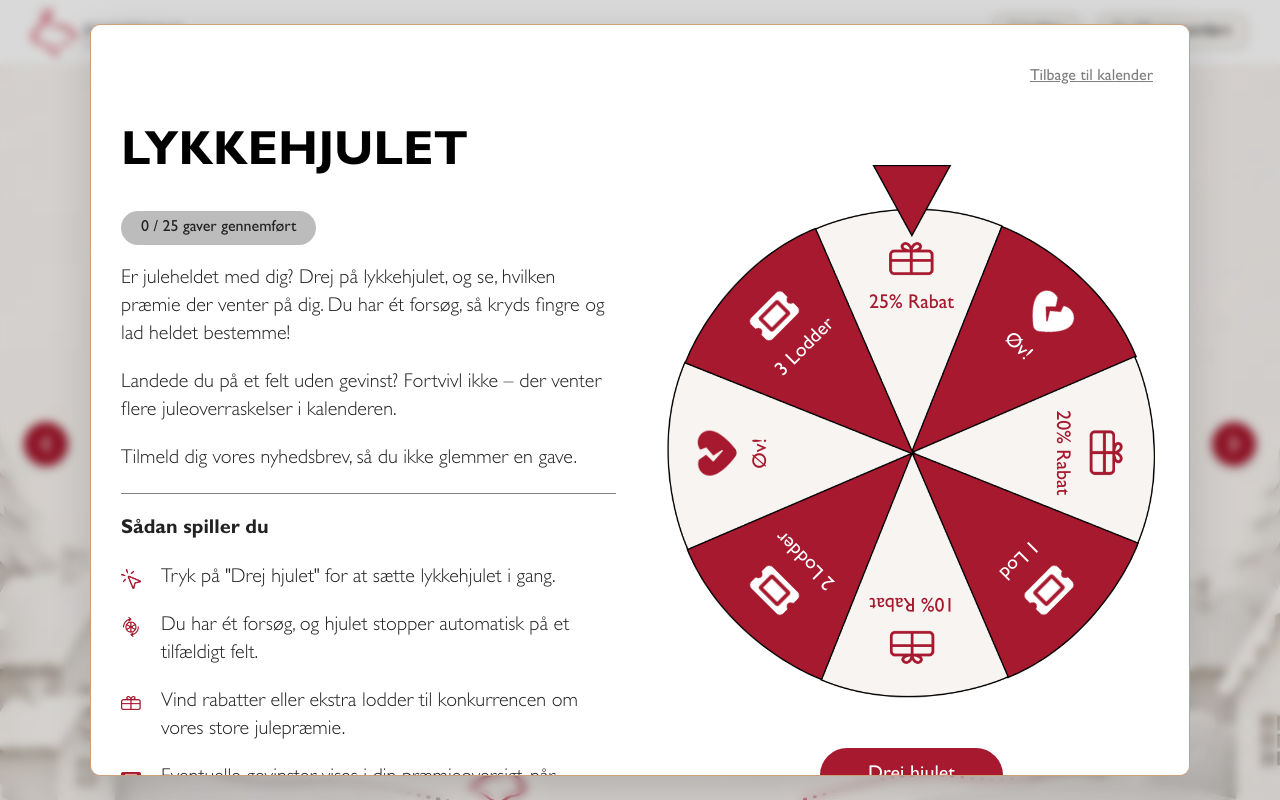
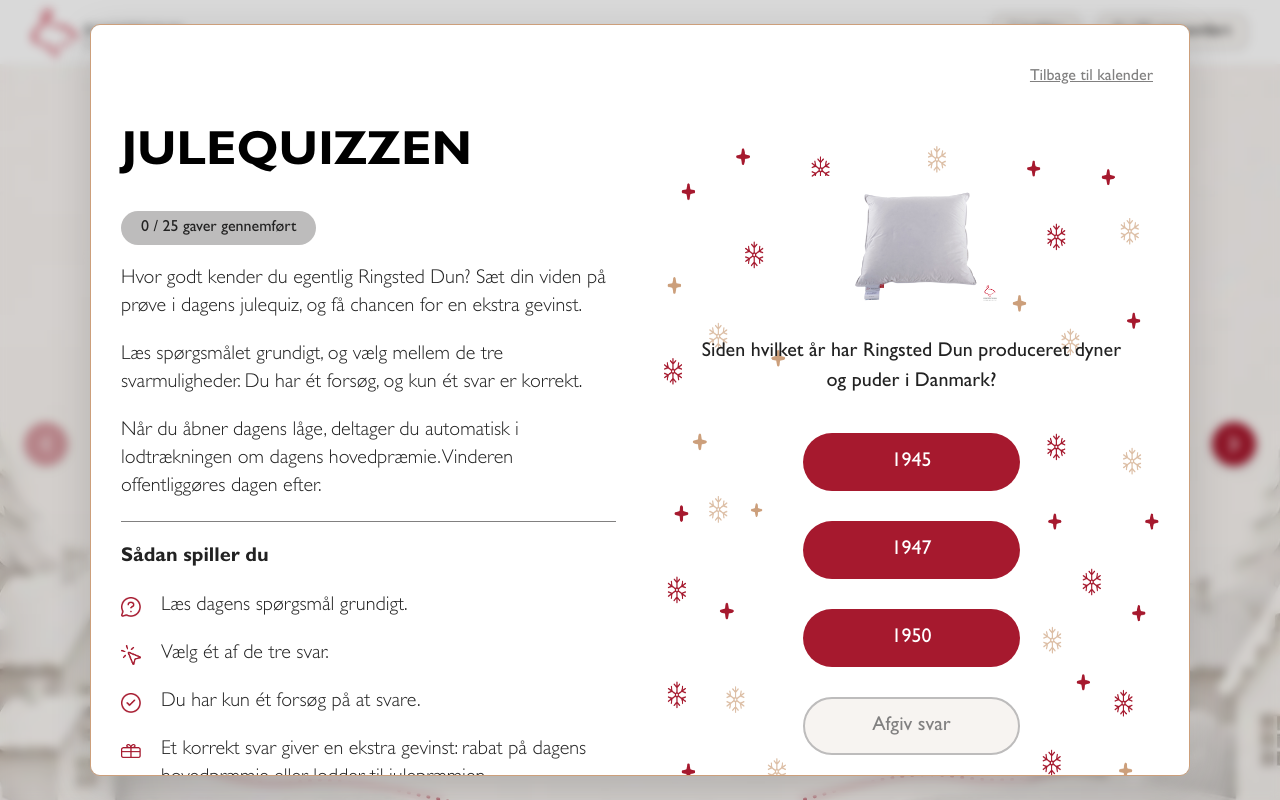
Before and after one commit to t1ger-scripts/julekalender, a React (Vite) app: page / in a window 1280 px wide. Both pictures are taken after a click on the button "ÅBN GAVEN". Shown: the top 800 px of the page. Built offline with nearby package versions, Linux system fonts and the light colour scheme.

Commit message:
feat: connect quiz with saved rewards and revisit

```diff
--- a/src/components/activities/Quiz.tsx
+++ b/src/components/activities/Quiz.tsx
@@ -1 +1,75 @@
-/* Indeholder quizzen og melder gennemførelse tilbage til kalenderen. */
+import { useRef, useState } from 'react'
+import type {
+  ActivityResult,
+  QuizQuestion,
+} from '../../types/calendar'
+
+interface QuizProps {
+  quiz: QuizQuestion
+  onComplete: (result: ActivityResult) => void
+}
+
+// Viser ét spørgsmål og melder resultatet tilbage efter besvarelse.
+function Quiz({ quiz, onComplete }: QuizProps) {
+  const hasSubmitted = useRef(false)
+
+  const [selectedAnswer, setSelectedAnswer] = useState<number | null>(null)
+  const [isSubmitted, setIsSubmitted] = useState(false)
+
+  function handleSubmit() {
+    if (selectedAnswer === null || hasSubmitted.current) return
+
+    hasSubmitted.current = true
+    setIsSubmitted(true)
+
+    const isCorrect = selectedAnswer === quiz.correctAnswer
+    const reward = quiz.reward
+
+    onComplete({
+      tickets:
+        isCorrect && reward.type === 'ticket' ? reward.value : 0,
+      discountPercent:
+        isCorrect && reward.type === 'discount' ? reward.value : 0,
+    })
+  }
+
+  return (
+    <div className="quiz-game">
+      <img
+        className="quiz-image"
+        src={quiz.image}
+        alt={quiz.imageAlt}
+      />
+
+      <h2 className="quiz-question">{quiz.question}</h2>
+
+      <div className="quiz-answers">
+        {quiz.answers.map((answer, index) => (
+          <button
+            key={index}
+            type="button"
+            className={
+              `quiz-answer${selectedAnswer === index ? ' selected' : ''}`
+            }
+            onClick={() => setSelectedAnswer(index)}
+            aria-pressed={selectedAnswer === index}
+            disabled={isSubmitted}
+          >
+            {answer}
+          </button>
+        ))}
+      </div>
+
+      <button
+        type="button"
+        className="quiz-submit"
+        onClick={handleSubmit}
+        disabled={selectedAnswer === null || isSubmitted}
+      >
+        {isSubmitted ? 'Du har svaret' : 'Afgiv svar'}
+      </button>
+    </div>
+  )
+}
+
+export default Quiz
--- a/src/pages/CalendarPage.tsx
+++ b/src/pages/CalendarPage.tsx
@@ -8,6 +8,7 @@ import CalendarRoute from '../components/CalendarRoute'
 import DecemberJourney from '../components/DecemberJourney'
 import Header from '../components/Header'
 import SpinWheel from '../components/activities/SpinWheel'
+import Quiz from '../components/activities/Quiz'
 import CalendarLayout from '../templates/CalendarLayout'
 import type {
   ActivityResult,
@@ -29,7 +30,7 @@ import {
 // Resultater gemmes også i testtilstand, så genbesøg kan kontrolleres.
 const testConfig = {
   enabled: true,
-  date: '2026-12-08',
+  date: '2026-11-29',
 }
 
 function getCurrentDate(): string {
@@ -70,6 +71,10 @@ function CalendarPage() {
   const activityContent = selectedDoor
     ? calendarData?.activities[selectedDoor.activity]
     : null
+
+  const selectedQuiz = calendarData?.quizzes.find(
+    (entry) => entry.id === selectedDoor?.quizId,
+  )?.quiz
 
   const activityTitle =
     activityContent?.title ??
@@ -250,6 +255,16 @@ function CalendarPage() {
               segments={calendarData.activities.wheel.segments}
               onComplete={handleComplete}
             />
+          ) : selectedDoor.activity === 'quiz' ? (
+            selectedQuiz ? (
+              <Quiz
+                key={selectedDoor.date}
+                quiz={selectedQuiz}
+                onComplete={handleComplete}
+              />
+            ) : (
+              <p role="alert">Dagens quiz kunne ikke findes.</p>
+            )
           ) : (
             <p>Denne aktivitet er endnu ikke tilkoblet.</p>
           )}
--- a/src/styles/activities.scss
+++ b/src/styles/activities.scss
@@ -286,3 +286,89 @@
     cursor: pointer;
   }
 }
+
+// JULEQUIZ
+
+.quiz-game {
+  position: relative;
+  display: flex;
+  flex-direction: column;
+  align-items: center;
+  padding: $px-30;
+  background-image: url('/images/img/quiz/quiz-decoration.png');
+  background-size: 100% 100%;
+  background-position: center;
+  background-repeat: no-repeat;
+}
+
+.quiz-image {
+  width: 45%;
+  margin-bottom: $px-30;
+  object-fit: contain;
+}
+
+.quiz-question {
+  margin-bottom: $px-36;
+  color: $text-dark-tone;
+  font-size: $text-p-size;
+  font-weight: 400;
+  text-align: center;
+}
+
+.quiz-answers {
+  width: 100%;
+  display: flex;
+  flex-direction: column;
+  align-items: center;
+  gap: $px-30;
+}
+
+.quiz-answer,
+.quiz-submit {
+  width: 50%;
+  padding: $px-12;
+  border: 2px solid transparent;
+  border-radius: $border-big;
+  font-size: $text-button-size-standard;
+  font-weight: 400;
+  cursor: pointer;
+
+  &:focus-visible {
+    outline: 2px solid $red;
+    outline-offset: 4px;
+  }
+
+  &:disabled {
+    cursor: not-allowed;
+  }
+}
+
+.quiz-answer {
+  background-color: $red;
+  color: $text-light-tone;
+
+  &:hover:not(:disabled) {
+    background-color: $hover-red;
+  }
+
+  &.selected {
+    background-color: $red-dark;
+    border-color: $golden-dark;
+  }
+}
+
+.quiz-submit {
+  margin-top: $px-30;
+  background-color: $white-beige;
+  border-color: $red;
+  color: $red;
+
+  &:hover:not(:disabled) {
+    background-color: $hover-white-beige;
+  }
+
+  &:disabled {
+    border-color: $grey-light;
+    color: $grey-medium;
+  }
+}
```
